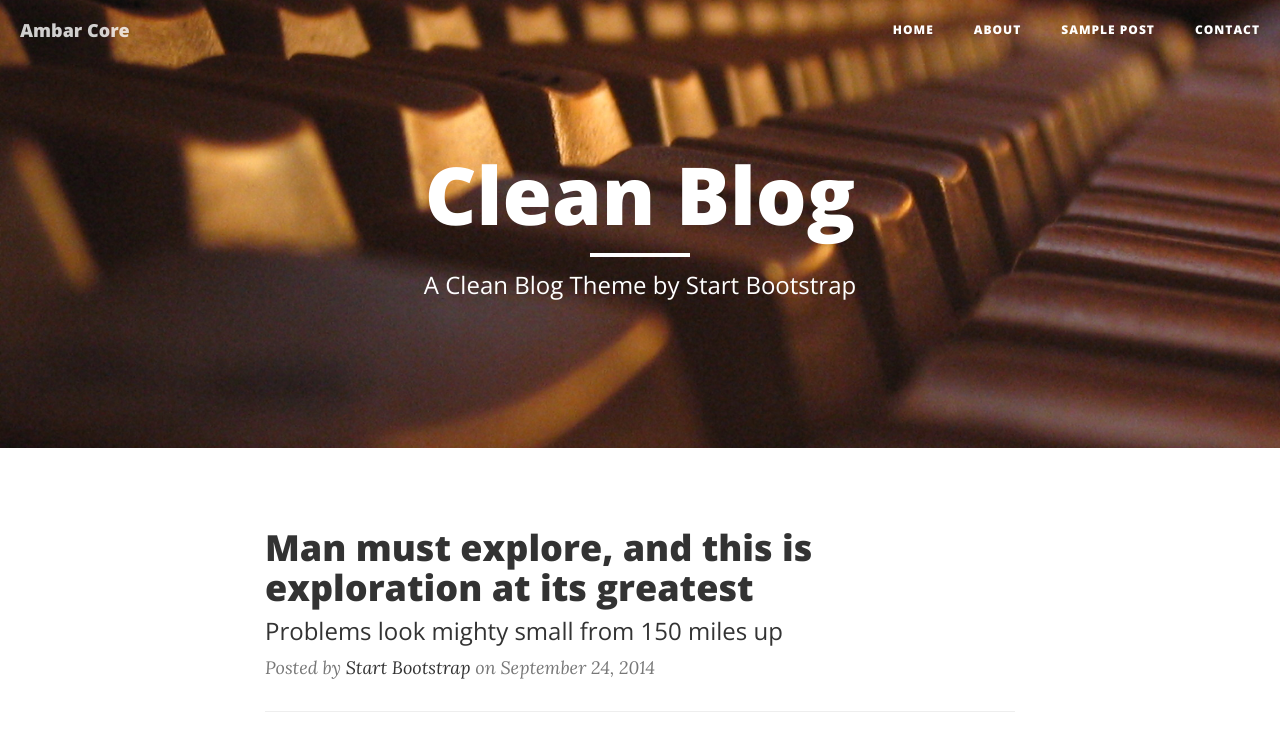
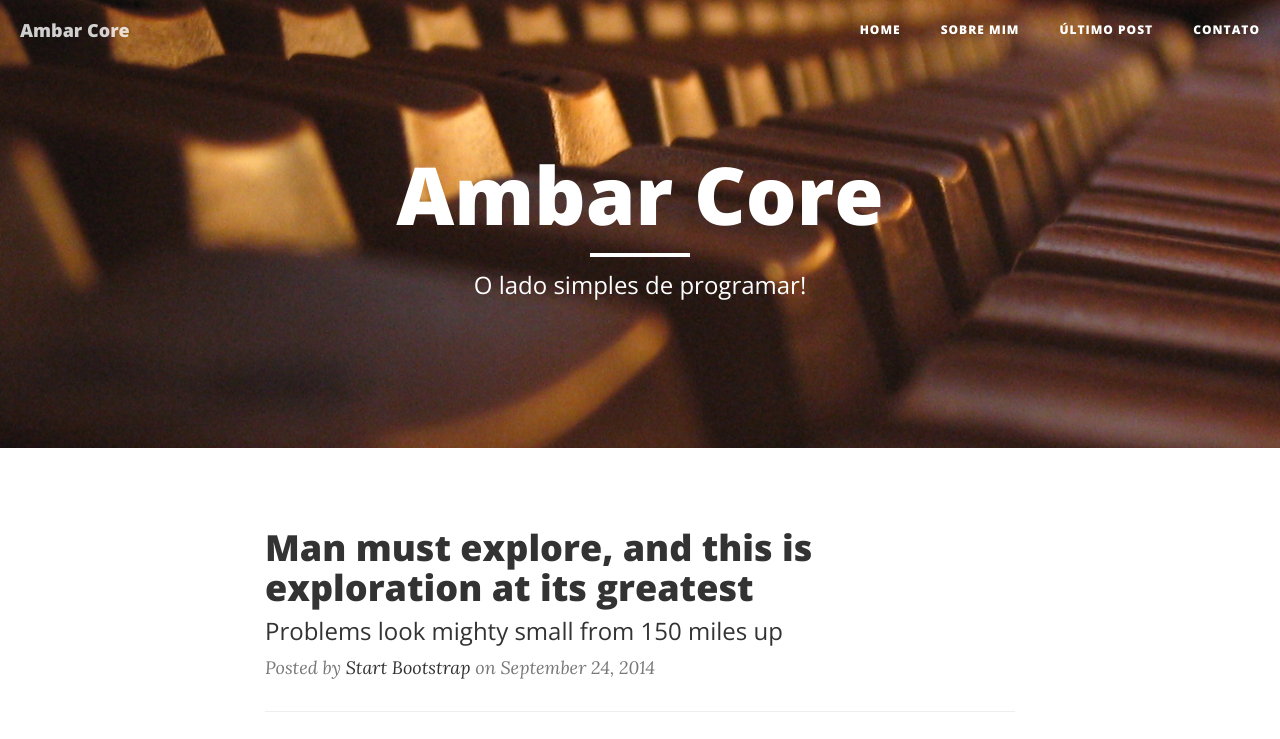
Before and after one commit to ambarcore/ambarcore.github.io, a website: page index.html in a window 1280 px wide. Shown: the top 739 px of the page. Drawn offline with nearby package versions, Linux system fonts and the light colour scheme; files that its build step writes are made by us from their sources.

Commit message:
template commit

```diff
--- a/index.html
+++ b/index.html
@@ -52,13 +52,13 @@
                         <a href="index.html">Home</a>
                     </li>
                     <li>
-                        <a href="about.html">About</a>
+                        <a href="about.html">Sobre Mim</a>
                     </li>
                     <li>
-                        <a href="post.html">Sample Post</a>
+                        <a href="post.html">Último Post</a>
                     </li>
                     <li>
-                        <a href="contact.html">Contact</a>
+                        <a href="contact.html">Contato</a>
                     </li>
                 </ul>
             </div>
@@ -74,9 +74,9 @@
             <div class="row">
                 <div class="col-lg-8 col-lg-offset-2 col-md-10 col-md-offset-1">
                     <div class="site-heading">
-                        <h1>Clean Blog</h1>
+                        <h1>Ambar Core</h1>
                         <hr class="small">
-                        <span class="subheading">A Clean Blog Theme by Start Bootstrap</span>
+                        <span class="subheading">O lado simples de programar!</span>
                     </div>
                 </div>
             </div>
```
